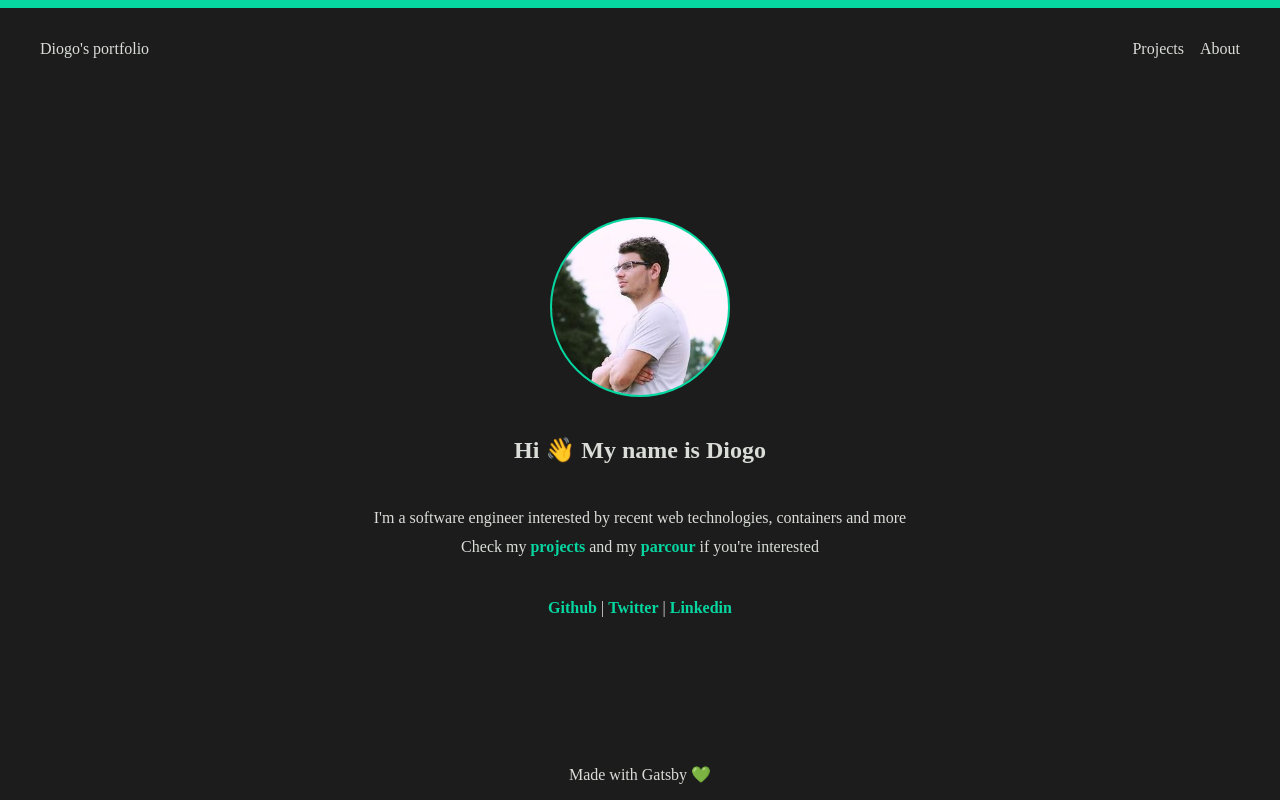
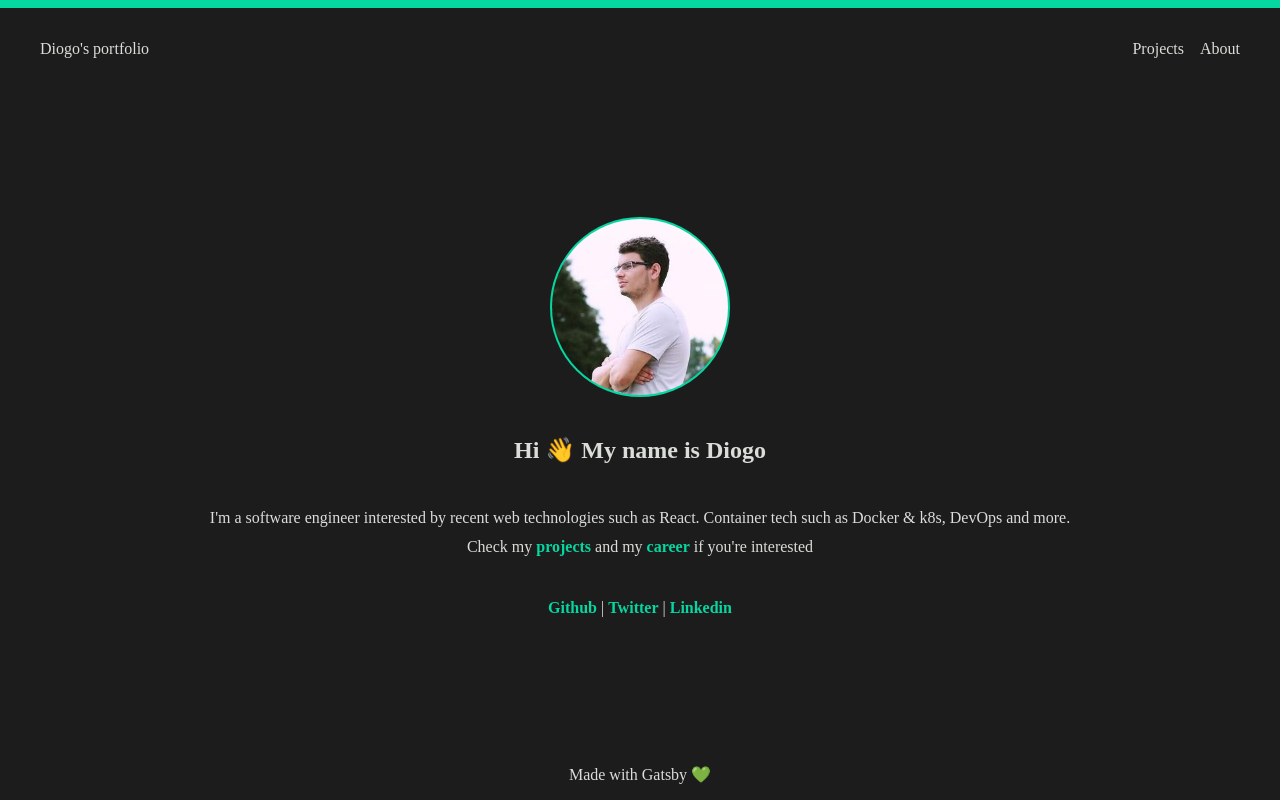
Before and after one commit to Diogo-Ferreira/portfolio-gatsby, a Gatsby site: page / in a window 1280 px wide. Built offline with nearby package versions, Linux system fonts and the light colour scheme; Gatsby itself is replaced by a stand-in of ours.

Commit message:
words words words

```diff
--- a/src/pages/index.js
+++ b/src/pages/index.js
@@ -18,6 +18,16 @@ const keywords = [
   'containers',
   'kubernetes',
   'docker',
+  'react',
+  'javascript',
+  'mongo',
+  'swisscom',
+  'apptitude',
+  'he-arc',
+  'biel/bienne',
+  'bienne',
+  'lausanne',
+  'epfl',
   'devops'
 ];
 
@@ -26,7 +36,7 @@ const IndexPage = () => (
     <SEO title="Home" keywords={keywords} />
     <MyPic />
     <BigTitle>Hi 👋 My name is Diogo</BigTitle>
-    <Paragraph>I'm a software engineer interested by recent web technologies, containers and more <br /> Check my <InternalLink to="/projects">projects</InternalLink> and my <InternalLink to="/about">parcour</InternalLink> if you're interested</Paragraph>
+    <Paragraph>I'm a software engineer interested by recent web technologies such as React. Container tech such as Docker & k8s, DevOps and more. <br /> Check my <InternalLink to="/projects">projects</InternalLink> and my <InternalLink to="/about">career</InternalLink> if you're interested</Paragraph>
     <Paragraph>
       <ExternalLink href="https://github.com/Diogo-Ferreira">Github</ExternalLink> | <ExternalLink href="https://twitter.com/__diog">Twitter</ExternalLink> | <ExternalLink href="https://www.linkedin.com/in/diogoferreiravenancio/">Linkedin</ExternalLink>
     </Paragraph>
```
Also changed, not shown: src/pages/projects.js (+10 -5 lines).
